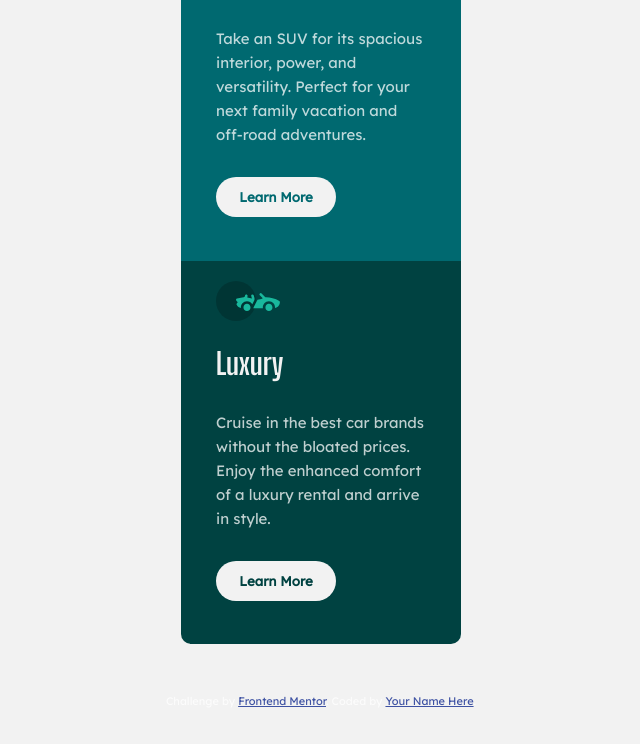
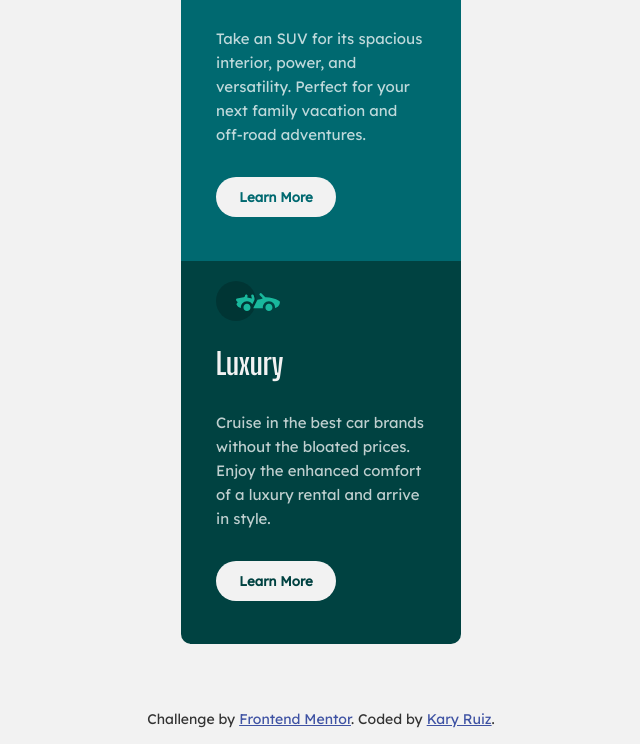
Before and after one commit to Kary01/challenge-3-column-preview-card, a plain HTML site: page index.html in a window 1280 px wide. Shown: the part 556-1300 px from the top of the page, without its empty margins (319-959 px from the left). Before the commit the page ends 1264 px from the top, so only its background shows below. Drawn offline with Linux system fonts and the light colour scheme.

Commit message:
add footer styles

```diff
--- a/css/style.css
+++ b/css/style.css
@@ -123,3 +123,19 @@ body {
 .section__main .section__main--card:nth-child(3) button {
   color: var(--very-dark-cyan);
 }
+
+footer {
+width: 100%;
+height: 50px;
+display: flex;
+color: #333333;
+justify-content: center;
+align-items: center;
+font-size: 1.4rem;
+text-align: center;
+padding: 0 20px;
+}
+
+footer .attribution a {
+  color: hsl(228, 45%, 44%);
+}
--- a/index.html
+++ b/index.html
@@ -9,10 +9,6 @@
   <link href="https://fonts.googleapis.com/css2?family=Big+Shoulders+Display:wght@700&family=Lexend+Deca&display=swap" rel="stylesheet">
   <link rel="stylesheet" href="./css/style.css">
   <title>Frontend Mentor | 3-column preview card component</title>
-  <style>
-    .attribution { font-size: 11px; text-align: center; }
-    .attribution a { color: hsl(228, 45%, 44%); }
-  </style>
 </head>
 <body>
 
@@ -63,7 +59,7 @@
   <footer>
     <div class="attribution">
       Challenge by <a href="https://www.frontendmentor.io?ref=challenge" target="_blank">Frontend Mentor</a>.
-      Coded by <a href="#">Your Name Here</a>.
+      Coded by <a href="https://github.com/Kary01">Kary Ruiz</a>.
     </div>
   </footer>
 </body>
```
